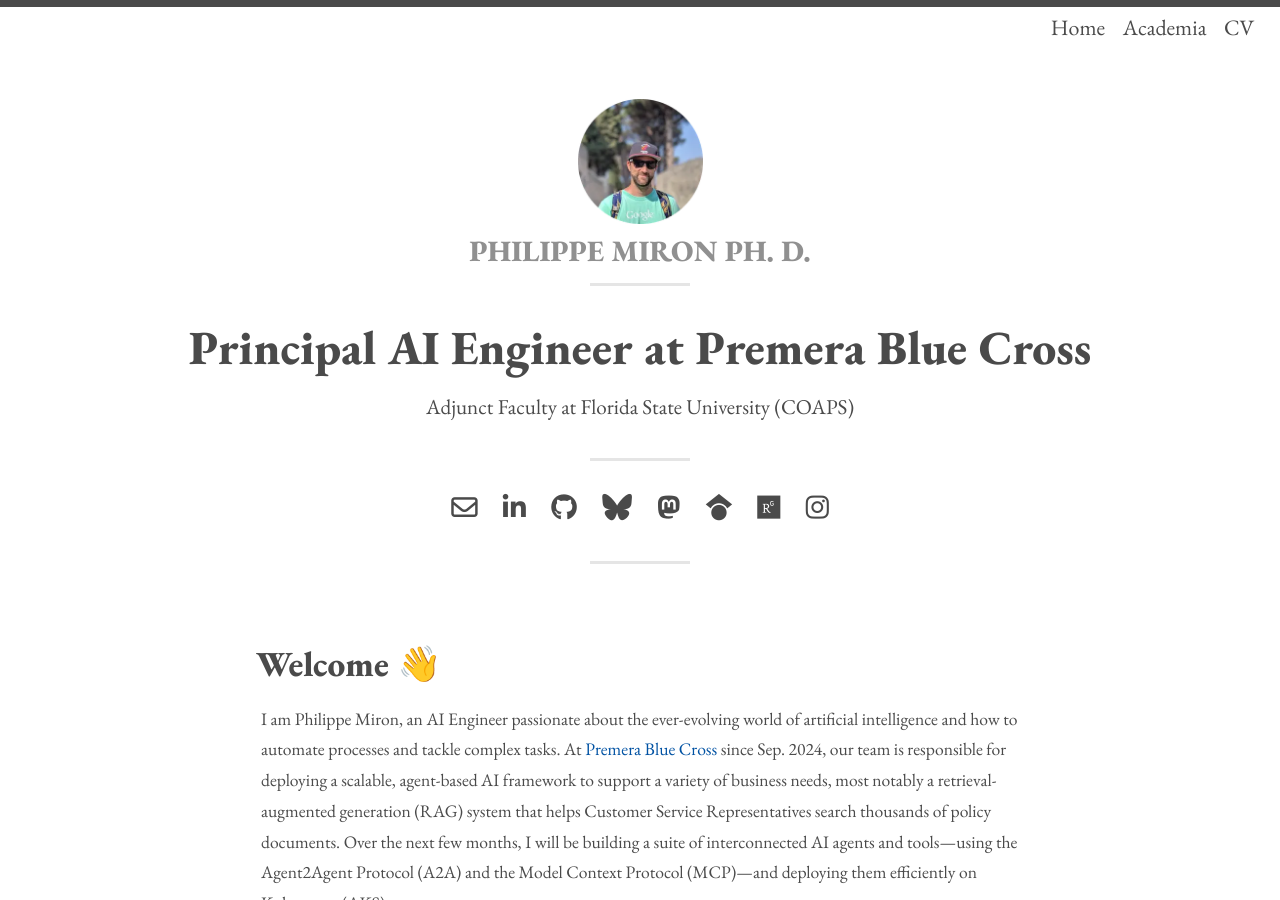
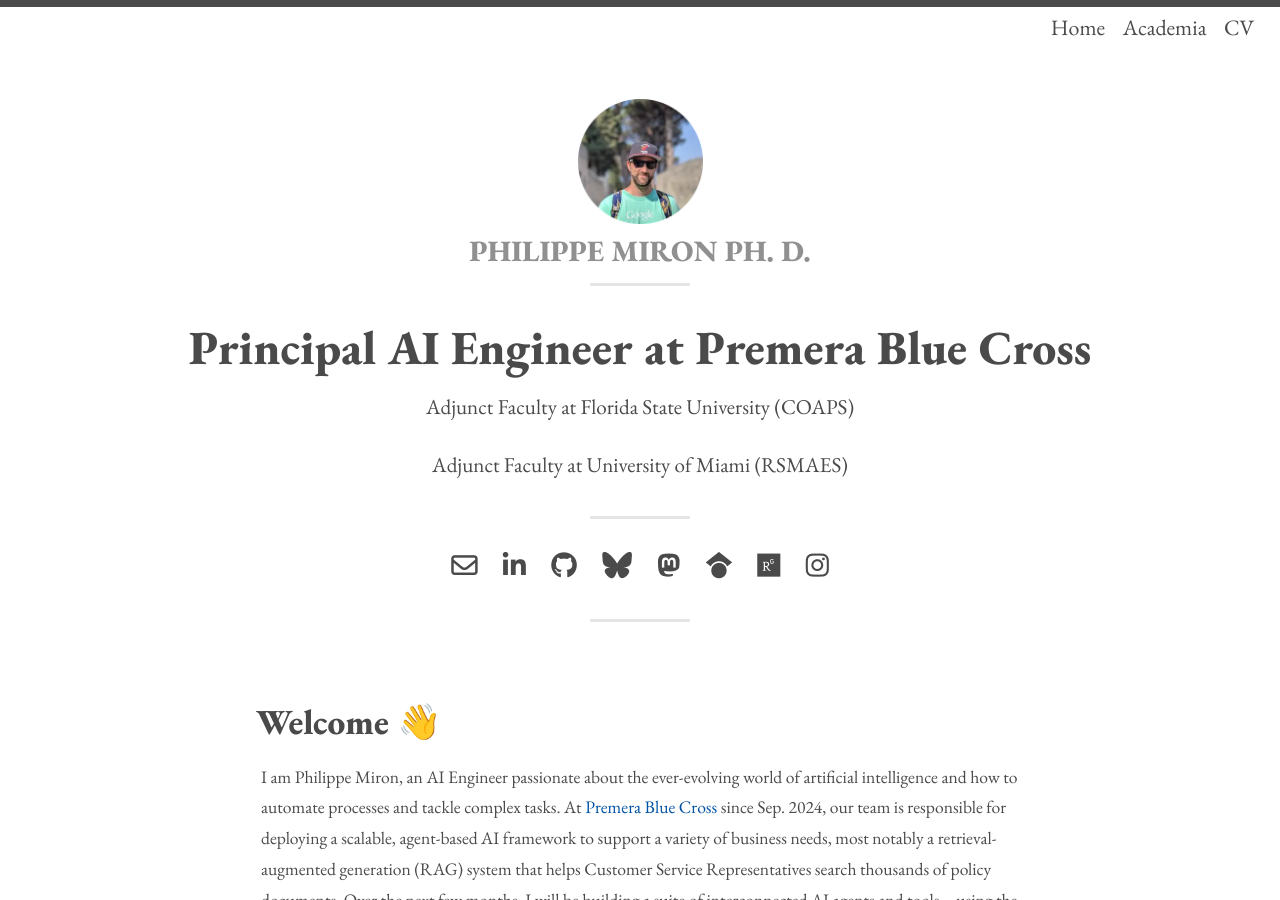
Before and after one commit to philippemiron/philippemiron.github.io, a Jekyll site: the page built from index.md, in a window 1280 px wide and 900 px high. Built offline with Jekyll 4.4.1, drawn with Linux system fonts in a browser that asks for light colours.

Commit message:
Add adjunct faculty position at University of Miami

```diff
--- a/_config.yml
+++ b/_config.yml
@@ -13,6 +13,7 @@
   header_text: >
      <h1>Principal AI Engineer at Premera Blue Cross</h1>
      <p>Adjunct Faculty at Florida State University (COAPS)<p>
+     <p>Adjunct Faculty at University of Miami (RSMAES)<p>
   header_text_feature_image:
   footer_text: >
     Crafted with <i class="fa-regular fa-heart"></i>, a spark of curiosity, and the gift of time; powered by <a href="http://jekyllrb.com">Jekyll</a>.
```
